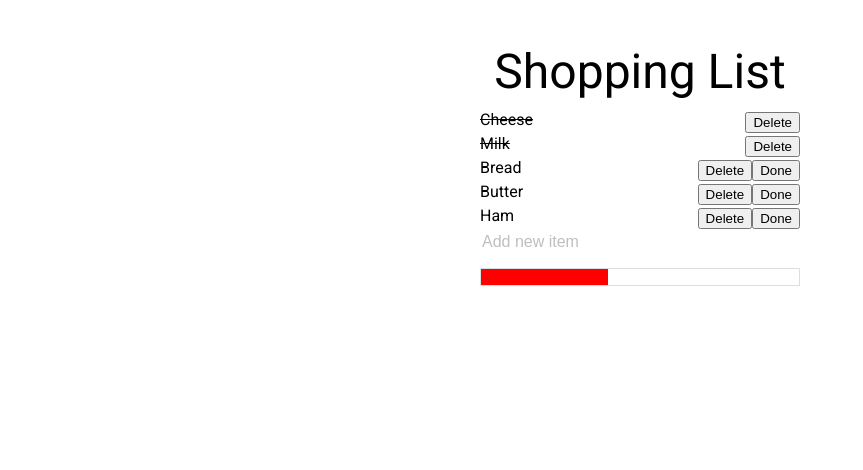
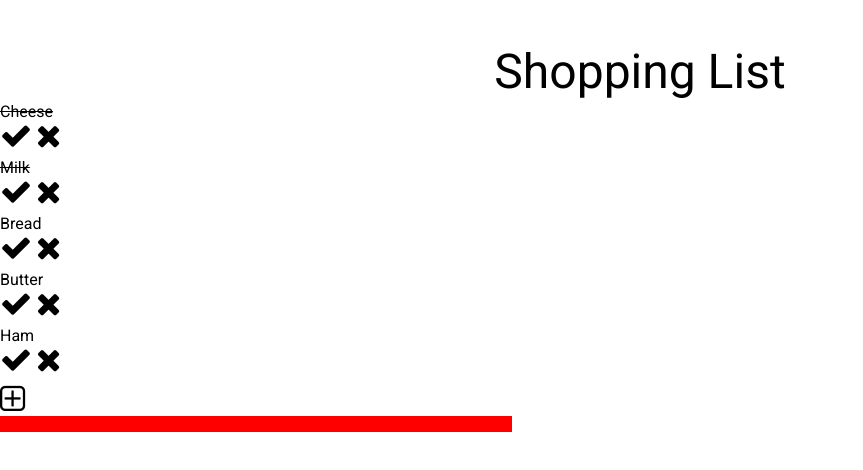
Before and after one commit to luoto/thinkful-shopping-list, a plain HTML site: page index.html in a window 1280 px wide. Shown: the whole page, without its empty margins (0-863 px from the left). Drawn offline with nearby package versions, Linux system fonts and the light colour scheme.

Commit message:
changed class structure

```diff
--- a/index.html
+++ b/index.html
@@ -5,34 +5,69 @@
   <meta name="viewport" content="width=device-width, intial-scale=1">
   <title>Shopping List</title>
   <link rel="stylesheet" href="css/main.css">
+  <link rel="stylesheet" href="lib/font-awesome-4.3.0/css/font-awesome.min.css">
   <link href='http://fonts.googleapis.com/css?family=Roboto:400,300,700' rel='stylesheet' type='text/css'>
 </head>
 <body>
+
   <header class="primary-header">
-  	<div class="container">
-  		<h1>Shopping List</h1>
-  	</div>
+  	<h1 class="title">Shopping List</h1>
   </header>
-  <section class="primary-content">
-  	<div class="container">
-  		<ul class="shopping-list">
-				<li class="completed"><span>Cheese</span><button>Done</button><button>Delete</button></li>
-				<li class="completed"><span>Milk</span><button>Done</button><button>Delete</button></li>
-				<li><span>Bread</span><button>Done</button><button>Delete</button></li>
-				<li><span>Butter</span><button>Done</button><button>Delete</button></li>
-				<li><span>Ham</span><button>Done</button><button>Delete</button></li>
-				<li><input type="text" value="Add new item"></li>
-  		</ul>
-  	</div>
+
+  <section class="list">
+		<ul class="shopping-list">
+			<li class="completed">
+        <span>Cheese</span>
+        <div class="list-control">
+          <i class="fa fa-check fa-2x"></i>
+          <i class="fa fa-remove fa-2x"></i>
+        </div>
+        </li>
+			<li class="completed">
+        <span>Milk</span>
+        <div class="list-control">
+          <i class="fa fa-check fa-2x"></i>
+          <i class="fa fa-remove fa-2x"></i>
+        </div>
+      </li>
+			<li>
+        <span>Bread</span>
+        <div class="list-control">
+          <i class="fa fa-check fa-2x"></i>
+          <i class="fa fa-remove fa-2x"></i>
+        </div>
+      </li>
+			<li>
+        <span>Butter</span>
+        <div class="list-control">
+          <i class="fa fa-check fa-2x"></i>
+          <i class="fa fa-remove fa-2x"></i>
+        </div>
+      </li>
+			<li>
+        <span>Ham</span>
+        <div class="list-control">
+          <i class="fa fa-check fa-2x"></i>
+          <i class="fa fa-remove fa-2x"></i>
+        </div>
+      </li>
+			<li>
+        <div class="input-control">
+          <i class="fa fa-plus-square-o fa-2x"></i>
+        </div>
+      </li>
+		</ul>
   </section>
-  <section class="meter">
-		<div class="container">
-			<div class="progress-bar">
-		</div>
+
+  <section class="progress">
+		<div class="progress-bar"></div>
   </section>
+
   <footer class="primary-footer">
-  	<div class="container">
-  	</div>
+
   </footer>
+
+  <script src="https://ajax.googleapis.com/ajax/libs/jquery/2.1.3/jquery.min.js"></script>
+	<script src="js/app.js"></script>
 </body>
 </html>
```
